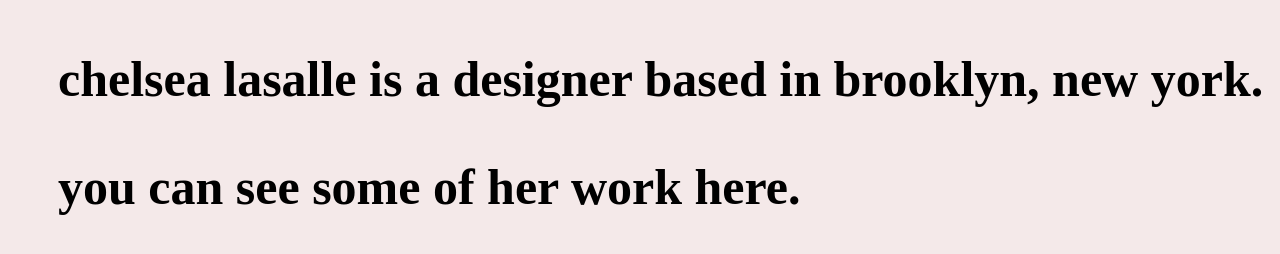
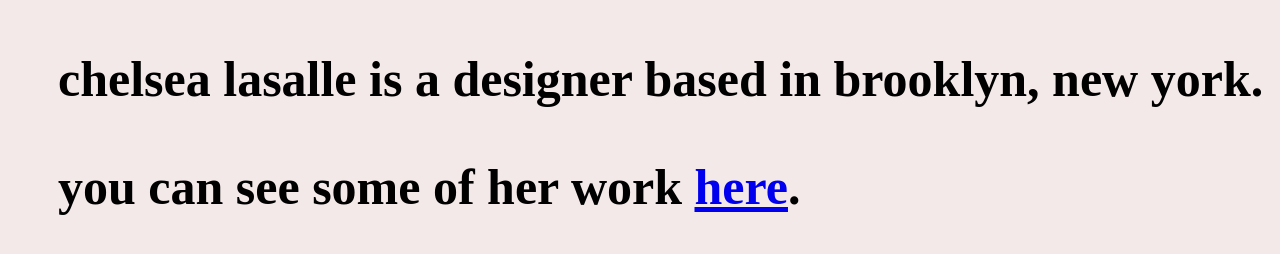
Before and after one commit to chels/chels.github.io, a plain HTML site: page index.html in a window 1280 px wide. Drawn offline with Linux system fonts and the light colour scheme.

Commit message:
dribbble

```diff
--- a/index.html
+++ b/index.html
@@ -10,7 +10,7 @@
       chelsea lasalle is a designer
       based in brooklyn,
       new york.
-      <p>you can see some of her work here.</p>
+      <p>you can see some of her work <a href="www.dribbble.com/chels">here</a>.</p>
   </div>
 
 
```
